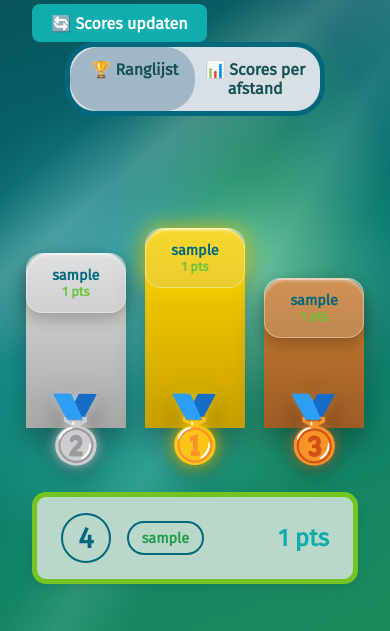
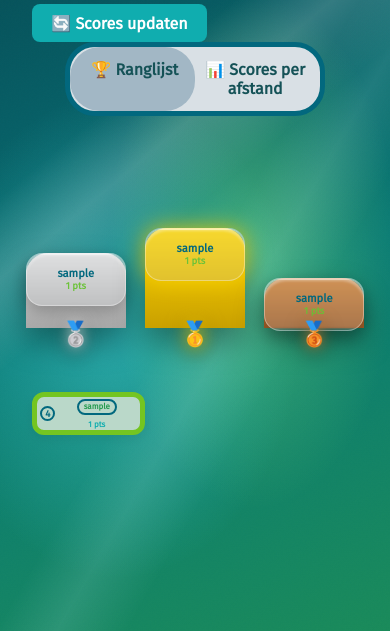
Before and after one commit to VeerkampAidEnvironment/schaatsrito, a Flask app: template app/templates/events/leaderboard.html in a window 390 px wide; the page is wider, and only the part inside the window is pictured. Shown: the part 213-844 px from the top of that part. Run offline with Flask 3, Linux system fonts and the light colour scheme; tables that the repository leaves empty hold one stand-in row (values such as "Sample post"); the template is opened without the code that fills it: values that come from a table or form of the project are taken from there, most other values are stand-ins (such as "Sample title", 1, 10 or a date in 2020).

Commit message:
updating leaderboard.html for mobile

```diff
--- a/app/templates/events/leaderboard.html
+++ b/app/templates/events/leaderboard.html
@@ -614,7 +614,6 @@
 .podium-spotlight {
     position: absolute;
     width: 520px;
-    height: 220px;
     background: radial-gradient(
         ellipse at center,
         rgba(255,255,255,0.18),
@@ -779,15 +778,89 @@
     }
 
     .podium-name {
-        font-size: 0.9rem;
+        font-size: 0.7rem;
     }
 
     .podium-score {
-        font-size: 0.8rem;
+        font-size: 0.6rem;
     }
     .toggle-switch {
         width: 80%;
 }
+
+
+@media (max-width: 650px) {
+    .ranking-container {
+        display: grid;
+        grid-template-columns: repeat(auto-fill, minmax(90px, 3fr));
+        gap: 0.1rem;
+        width:105%;
+    }
+
+    .ranking-card {
+        display: flex;                /* horizontal layout */
+        flex-direction: row;          /* keep everything on one line */
+        align-items: center;          /* vertically center items */
+        justify-content: flex-start; /* align everything to left */
+        padding: 0.1rem 0.2rem;
+        border-radius: 12px;
+        gap: 0.1rem;
+    }
+
+    .rank-position {
+        font-size: 0.6rem;
+        width: 15px;
+        height: 15px;
+        flex-shrink: 0;
+        gap:0.1rem;
+    }
+
+    .rank-info {
+        display: flex;
+        align-items: left;
+        justify-content: space-between;
+        gap: 0.2rem;
+        flex-grow: 1;
+    }
+
+    .rank-name {
+        font-size: 0.5rem;
+        padding: 0.1rem 0.3rem;
+        white-space: nowrap;
+    }
+
+    .rank-score {
+        font-size: 0.5rem;
+        font-weight: 700;
+    }
+
+    .rank-info {
+        flex-direction: column;
+        align-items: center;
+        justify-content: center;
+        gap: 0.3rem;
+    }
+    /* 🥇 GOLD */
+    .first .podium-block {
+        height: 100px;
+    }
+
+    /* 🥈 SILVER */
+    .second .podium-block {
+        height: 75px;
+    }
+
+    /* 🥉 BRONZE */
+    .third .podium-block {
+        height: 50px;
+    }
+    .medal {
+        font-size:1.5rem;
+        bottom:-20px;
+    }
+}
+
+
 
     </style>
 
```
